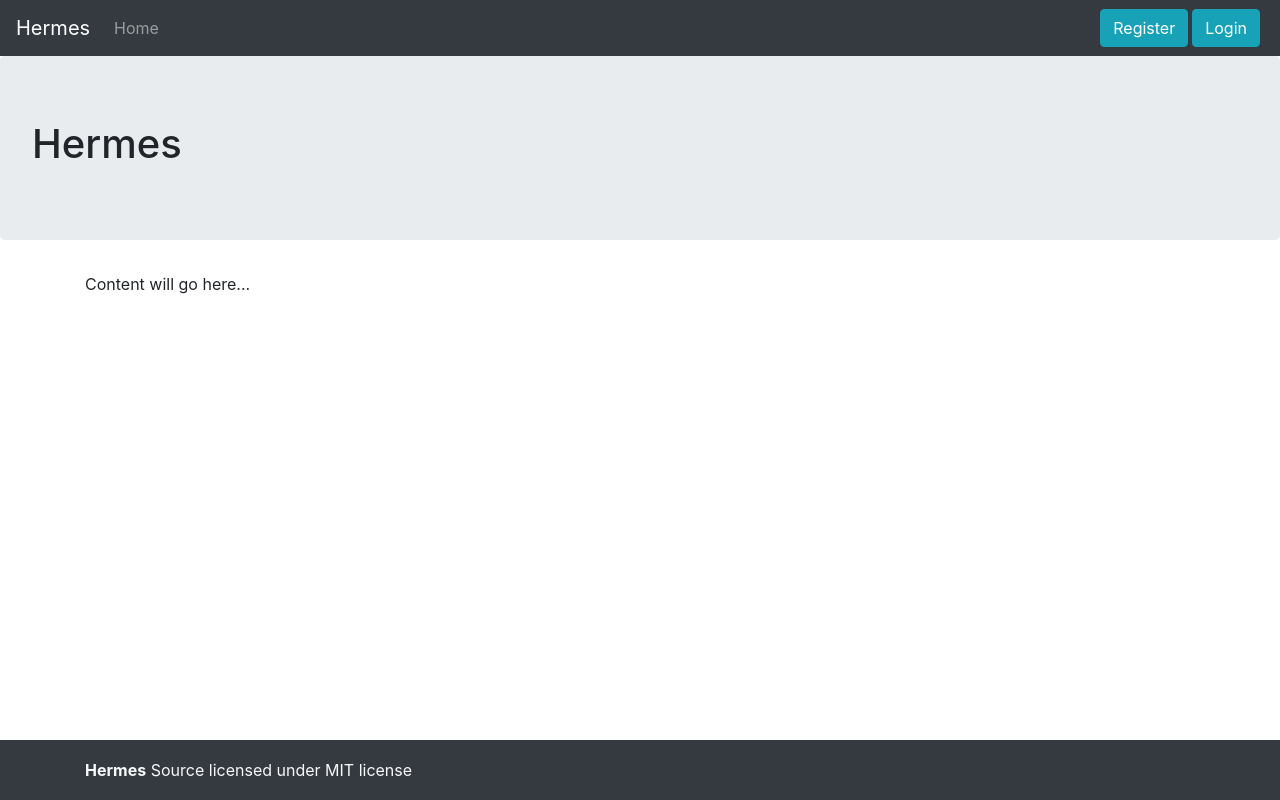
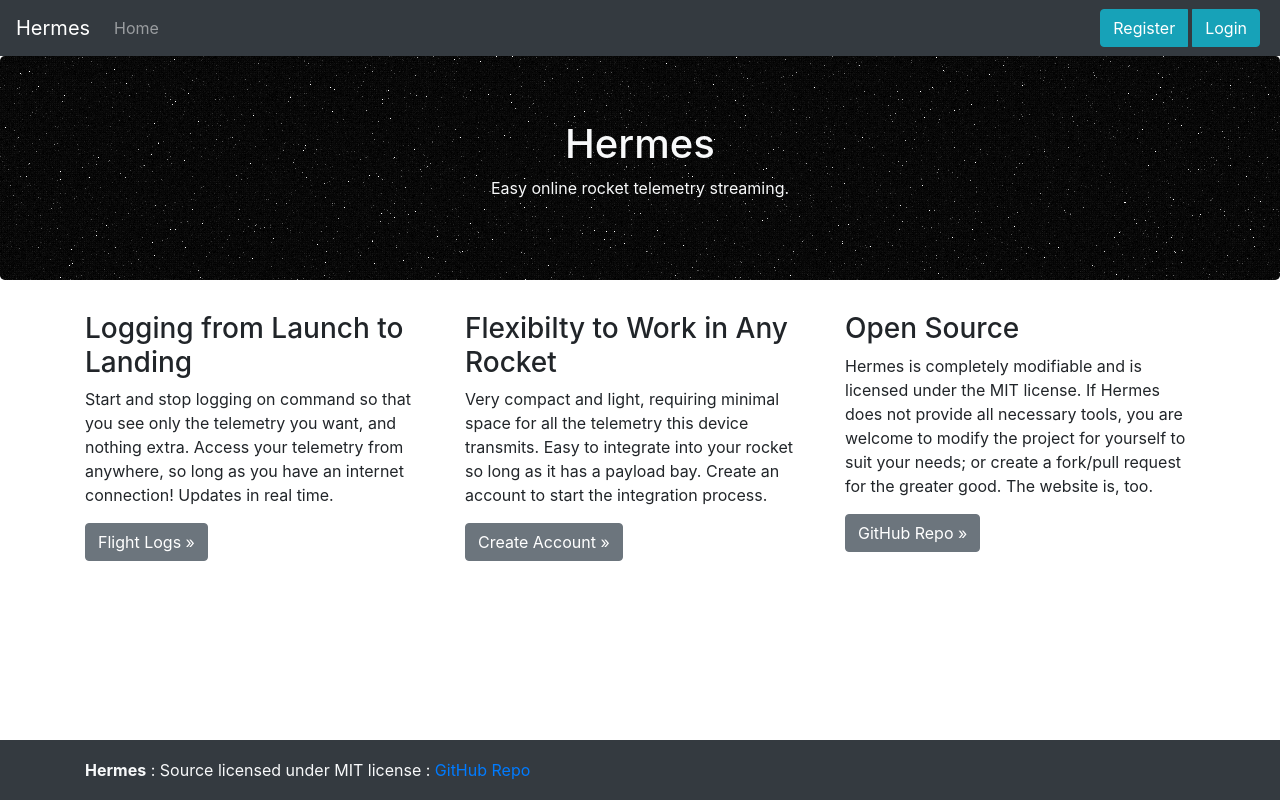
Before and after one commit to daftzach/hermes-site, a PHP site: page / in a window 1280 px wide. Run offline with PHP 8.4, Linux system fonts and the light colour scheme.

Commit message:
Improve interface flow

```diff
--- a/flights.php
+++ b/flights.php
@@ -22,7 +22,9 @@
 	?>
 
 	<div class="jumbotron">
-		<h1>Flight Directory</h1>
+		<div class="text-center">
+			<h1>Flight Directory</h1>
+		</div>
 	</div>
 
 	<div class="container" id="wrapper">
@@ -41,7 +43,7 @@
 				$allFlights = displayFlightTable("../../dev/hermes/creds.ini", -1, $flightsHeaders);
 
 				if($loggedIn) {
-					echo("<div class='col-sm'><h1>My Flights</h1>");
+					echo("<div class='col-sm'><h1>My Flights <a class='btn-sm btn-secondary' href='newflight.php' role='button'>New &raquo;</a></h1>");
 					echo($myFlights);
 					echo("</div>");
 				}
--- a/footer.php
+++ b/footer.php
@@ -2,6 +2,7 @@
 <footer class="text-light bg-dark footer">
 	<div class="container">
 		<span><strong>Hermes</strong></span>
-		<span>Source licensed under MIT license</span>
+		<span>: Source licensed under MIT license :</span>
+		<a href="https://github.com/teruh/hermes-site" target="_blank">GitHub Repo</a>
 	</div>
 </footer>
--- a/index.php
+++ b/index.php
@@ -8,6 +8,7 @@
 	<script src="https://code.jquery.com/jquery-3.3.1.slim.min.js" integrity="sha384-q8i/X+965DzO0rT7abK41JStQIAqVgRVzpbzo5smXKp4YfRvH+8abtTE1Pi6jizo" crossorigin="anonymous"></script>
 	<script src="https://cdnjs.cloudflare.com/ajax/libs/popper.js/1.14.7/umd/popper.min.js" integrity="sha384-UO2eT0CpHqdSJQ6hJty5KVphtPhzWj9WO1clHTMGa3JDZwrnQq4sF86dIHNDz0W1" crossorigin="anonymous"></script>
 	<script src="https://stackpath.bootstrapcdn.com/bootstrap/4.3.1/js/bootstrap.min.js" integrity="sha384-JjSmVgyd0p3pXB1rRibZUAYoIIy6OrQ6VrjIEaFf/nJGzIxFDsf4x0xIM+B07jRM" crossorigin="anonymous"></script>
+	<link rel="stylesheet" href="styles/custom.css">
 </head>
 <body>
 	<!-- Output nav -->
@@ -15,14 +16,35 @@
 	include('navigation.php');
 	?>
 
-	<div class="jumbotron">
-		<h1>Hermes</h1>
-	</div>
+	<main role="main">
+		<div class="jumbotron">
+			<div class="text-center">
+				<h1 class="text-light">Hermes</h1>
+				<p class="text-light">Easy online rocket telemetry streaming.</p>
+			</div>
+		</div>
 
-	<!-- Meat and potatoes -->
-	<div class="container">
-		<p>Content will go here...</p>
-	</div>
+		<div class="container">
+			<div class="row">
+				<div class="col-md-4">
+					<h3>Logging from Launch to Landing</h3>
+					<p>Start and stop logging on command so that you see only the telemetry you want, and nothing extra. Access your telemetry from anywhere, so long as you have an internet connection! Updates in real time.</p>
+					<p><a class="btn btn-secondary" href="flights.php" role="button">Flight Logs &raquo;</a></p>
+				</div>
+				<div class="col-md-4">
+					<h3>Flexibilty to Work in Any Rocket</h3>
+					<p>Very compact and light, requiring minimal space for all the telemetry this device transmits. Easy to integrate into your rocket so long as it has a payload bay. Create an account to start the integration process.</p>
+					<p><a class="btn btn-secondary" href="register.php" role="button">Create Account &raquo;</a></p>
+				</div>
+				<div class="col-md-4">
+					<h3>Open Source</h3>
+					<p>Hermes is completely modifiable and is licensed under the MIT license. If Hermes does not provide all necessary tools, you are welcome to modify the project for yourself to suit your needs; or create a fork/pull request for the greater good. The website is, too.</p>
+					<p><a class="btn btn-secondary" href="https://github.com/teruh/hermes-site" role="button" target="_blank">GitHub Repo &raquo;</a></p>
+				</div>
+			</div>
+		</div>
+	</main>
+
 
 	<!-- Output footer -->
 	<?php
--- a/navigation.php
+++ b/navigation.php
@@ -10,11 +10,13 @@
 	<ul class="nav navbar-nav navbar-right">
 		<!-- Only display if user logged out -->
 		<?php if (!isset($_SESSION['loggedIn'])) {
-			echo("<li><a class='btn btn-info ml-auto mr-1' href='register.php' role='button'>Register</a></li>
-			<li><a class='btn btn-info ml-auto mr-1' href='login.php' role='button'>Login</a></li>");
+			echo("<div class='btn-group' role='group' aria-label='Account'>
+				<a class='btn btn-info ml-auto mr-1' href='register.php' role='button'>Register</a>
+				<a class='btn btn-info ml-auto mr-1' href='login.php' role='button'>Login</a>
+				</div>");
 		} else {
 			echo("<li>
-				<div class='btn-group'>
+				<div class='btn-group' role='group'>
 					<button class='btn btn-info dropdown-toggle' type='button' data-toggle='dropdown' aria-haspopup='true' aria-expanded='false'>" .
 						$_SESSION['username'] .
 					"</button>
--- a/scripts/flightsTable.php
+++ b/scripts/flightsTable.php
@@ -36,7 +36,7 @@ function displayFlightTable($iniPath, $userID, $headingNames) {
 		foreach( $result as $row )
 		{
 			$table .= "<tr>";
-			$table .= "<th scope='row'><a href='profile.php?flight=". $row['flight_id'] . "'>" . $row['mission_name'] . "</a></th>";
+			$table .= "<th scope='row'><a href='profile.php?flight=". $row['flight_id'] . "' target='_blank'>" . $row['mission_name'] . "</a></th>";
 			$table .= "<td>" . $row['vessel_name'] . "</td>";
 			$table .= "</tr>";
 		}
@@ -55,7 +55,7 @@ function displayFlightTable($iniPath, $userID, $headingNames) {
 		foreach( $result as $row )
 		{
 			$table .= "<tr>";
-			$table .= "<th scope='row'><a href='profile.php?flight=". $row['flight_id'] . "'>" . $row['mission_name'] . "</a></th>";
+			$table .= "<th scope='row'><a href='profile.php?flight=". $row['flight_id'] . "'' target='_blank'>" . $row['mission_name'] . "</a></th>";
 			$table .= "<td>" . $row['vessel_name'] . "</td>";
 			$table .= "<td>" . $row['username'] . "</td>";
 			$table .= "</tr>";
--- /dev/null
+++ b/styles/custom.css
@@ -0,0 +1,24 @@
+.jumbotron {
+	background-image: url("../res/stars.png");
+	background-size: cover;
+}
+
+.form-register {
+  width: 100%;
+  max-width: 330px;
+  padding: 15px;
+  margin: 0 auto;
+}
+.form-register .checkbox {
+  font-weight: 400;
+}
+.form-register .form-control {
+  position: relative;
+  box-sizing: border-box;
+  height: auto;
+  padding: 10px;
+  font-size: 16px;
+}
+.form-register .form-control:focus {
+  z-index: 2;
+}
--- a/styles/register.css
+++ b/styles/register.css
@@ -15,7 +15,7 @@ body {
   justify-content: center;
   padding-top: 40px;
   padding-bottom: 40px;
-  background-image: url("../../res/img/stars.png");
+  background-image: url("../res/stars.png");
   background-color: #000000;
 }
 
```
Also changed, not shown: newflight.php (+8 -1 lines).
